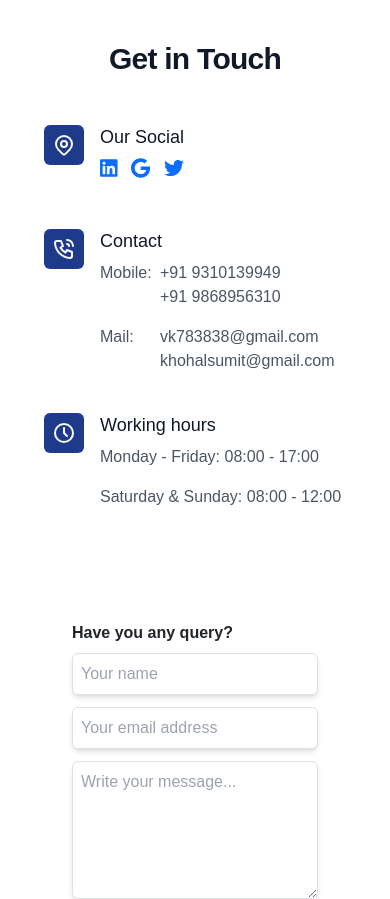
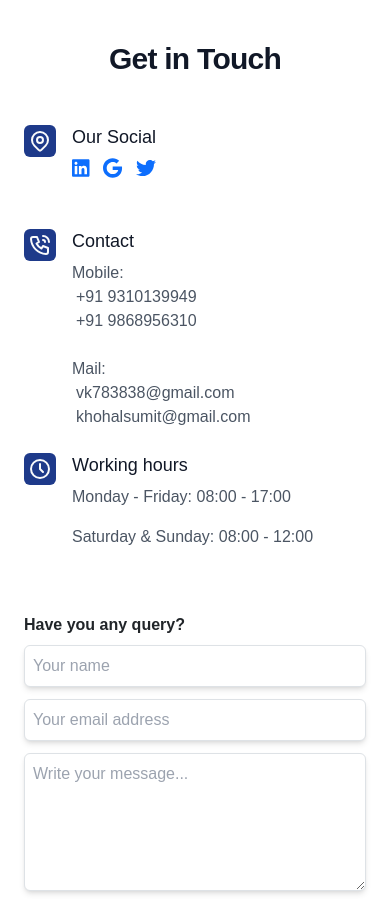
Before and after one commit to kmvipin/CodeHere-client, a React (Create React App) app: page / in a window 390 px wide. Shown: the part 2180-3079 px from the top of the page. Built offline with nearby package versions, Linux system fonts and the light colour scheme; no server answers; a web font is replaced by a local one.

Commit message:
update contact form (validate,UI) and take emailjs credentials as env

```diff
--- a/package.json
+++ b/package.json
@@ -31,6 +31,7 @@
     "split-pane-react": "^0.1.3",
     "styled-components": "^6.1.0",
     "typewriter-effect": "^2.21.0",
+    "validator": "^13.11.0",
     "web-vitals": "^2.1.4"
   },
   "scripts": {
--- a/src/App.css
+++ b/src/App.css
@@ -6,3 +6,7 @@ body {
 .btn-close{
     --bs-btn-close-focus-shadow:none;
 }
+
+.overflow-wrap-anywhere{
+    overflow-wrap: anywhere;
+}
--- a/src/Home/ContactForm.js
+++ b/src/Home/ContactForm.js
@@ -1,38 +1,62 @@
 import React, { useState } from "react";
-import { Container, Form, Button } from "react-bootstrap";
 import "./ContactForm.css"; // Import your CSS file
 import { sendForm } from "@emailjs/browser";
 import { useRef } from "react";
+import validator from "validator";
 import {
-  faFacebook,
   faGoogle,
   faLinkedin,
   faTwitter,
 } from "@fortawesome/free-brands-svg-icons";
 import { FontAwesomeIcon } from "@fortawesome/react-fontawesome";
 import { toast } from "react-toastify";
+import { EMAILJS_PUBLIC_KEY, EMAILJS_SERVICE_ID, EMAILJS_TEMPLATE_ID } from "../services/helper";
 
 function ContactForm(props) {
   const { handleSubmitForm } = props;
-  // Define state variables for form fields
   const [name, setName] = useState("");
   const [email, setEmail] = useState("");
   const [message, setMessage] = useState("");
+  const [messageInProgress, setMessageInProgress] = useState(false);
+  const form = useRef();
 
-  // Function to handle form submission
-  const form = useRef();
   const handleSubmit = (e) => {
+    if(messageInProgress){
+      return;
+    }
     e.preventDefault();
-      sendForm('service_kyblgff', 'template_4lbstya', form.current, {
-        publicKey: 'aIiAI1MqIhLWQ-TV0',
+    setMessageInProgress(true);
+    try{
+      if(name.length < 2){
+        throw Error("Name length at least 2");
+      }
+      else if(!validator.matches(name,/^[a-zA-Z]+$/)){
+        throw Error("Name only contains alphabets");
+      }
+      else if(!validator.isEmail(email)){
+        throw Error("Must be an email");
+      }
+      else if(message.length < 5){
+        throw Error("Message length at least 5");
+      }
+    }
+    catch(err){
+      alert(err.message);
+      setMessageInProgress(false);
+      return;
+    }
+      sendForm(EMAILJS_SERVICE_ID, EMAILJS_TEMPLATE_ID, form.current, {
+        publicKey: EMAILJS_PUBLIC_KEY,
       })
       .then(
         () => {
           toast.success("Message Sent Successfully");
+          setMessageInProgress(false);
           setFieldNull();
         },
         (error) => {
           toast.error("Something Went Wrong");
+          setMessageInProgress(false);
         },
       );
     handleSubmitForm(
@@ -59,10 +83,10 @@ function ContactForm(props) {
         </div>
         <div className="flex items-stretch justify-center">
           <div className="grid md:grid-cols-2 w-full">
-            <div className="h-full pr-6 md:pt-10 md:pl-5">
-              <ul className="mb-6 md:mb-0">
+            <div className="h-full pr-6 md:pt-10 md:pl-5 overflow-wrap-anywhere">
+              <ul className="mb-6 md:mb-0 sm:pl-5 pl-0">
                 <li className="flex mb-4">
-                  <div className="flex h-10 w-10 items-center justify-center rounded bg-blue-900 text-gray-50">
+                  <div className="flex md:h-10 h-8 md:min-w-10 items-center justify-center rounded bg-blue-900 text-gray-50 min-w-8">
                     <svg
                       xmlns="http://www.w3.org/2000/svg"
                       width="24"
@@ -109,7 +133,7 @@ function ContactForm(props) {
                   </div>
                 </li>
                 <li className="flex">
-                  <div className="flex h-10 w-10 items-center justify-center rounded bg-blue-900 text-gray-50">
+                  <div className="flex md:h-10 h-8 md:min-w-10 items-center justify-center rounded bg-blue-900 text-gray-50 min-w-8">
                     <svg
                       xmlns="http://www.w3.org/2000/svg"
                       width="24"
@@ -131,24 +155,24 @@ function ContactForm(props) {
                     <h3 className="mb-2 text-lg font-medium leading-6 text-gray-900">
                       Contact
                     </h3>
-                    <p className="text-gray-600 dark:text-slate-400 flex">
+                    <div className="text-gray-600 dark:text-slate-400 flex mb-4 sm:flex-row flex-col">
                       <div className="w-14">Mobile:</div>
                       <div className="flex-col ml-1">
                         <div>+91 9310139949</div>
                         <div>+91 9868956310</div>
                       </div>
-                    </p>
-                    <p className="text-gray-600 dark:text-slate-400 flex">
+                    </div>
+                    <div className="text-gray-600 dark:text-slate-400 flex sm:flex-row flex-col">
                       <div className="w-14">Mail:</div>
                       <div className="flex-col ml-1">
                         <div>vk783838@gmail.com</div>
                         <div>khohalsumit@gmail.com</div>
                       </div>
-                    </p>
+                    </div>
                   </div>
                 </li>
                 <li className="flex">
-                  <div className="flex h-10 w-10 items-center justify-center rounded bg-blue-900 text-gray-50">
+                  <div className="flex md:h-10 h-8 md:min-w-10 items-center justify-center rounded bg-blue-900 text-gray-50 min-w-8">
                     <svg
                       xmlns="http://www.w3.org/2000/svg"
                       width="24"
@@ -179,7 +203,7 @@ function ContactForm(props) {
                 </li>
               </ul>
             </div>
-            <div className=" h-fit max-w-6xl p-5 md:p-12" id="form">
+            <div className=" h-fit max-w-6xl p-0 md:p-12" id="form">
               <h2 className="mb-2 text-base font-semibold">
                 Have you any query?
               </h2>
@@ -241,7 +265,7 @@ function ContactForm(props) {
                     type="submit"
                     className="w-full bg-blue-800 text-white px-6 py-3 font-xl rounded-md sm:mb-0"
                   >
-                    Send Message
+                    {messageInProgress ? <>Sending...</> : <>Send Message</>}
                   </button>
                 </div>
               </form>
--- a/src/services/helper.js
+++ b/src/services/helper.js
@@ -2,6 +2,9 @@ import axios from "axios";
 import { getToken } from "../auth";
 
 export const BASE_URL = process.env.REACT_APP_BASE_URL;
+export const EMAILJS_SERVICE_ID = process.env.REACT_APP_EMAILJS_SERVICE_ID;
+export const EMAILJS_TEMPLATE_ID = process.env.REACT_APP_EMAILJS_TEMPLATE_ID;
+export const EMAILJS_PUBLIC_KEY = process.env.REACT_APP_EMAILJS_PUBLIC_KEY;
 
 export const myAxios = axios.create({
   baseURL: BASE_URL,
```
Also changed, not shown: 1 other file (tests, documents, lock files or other folders).
